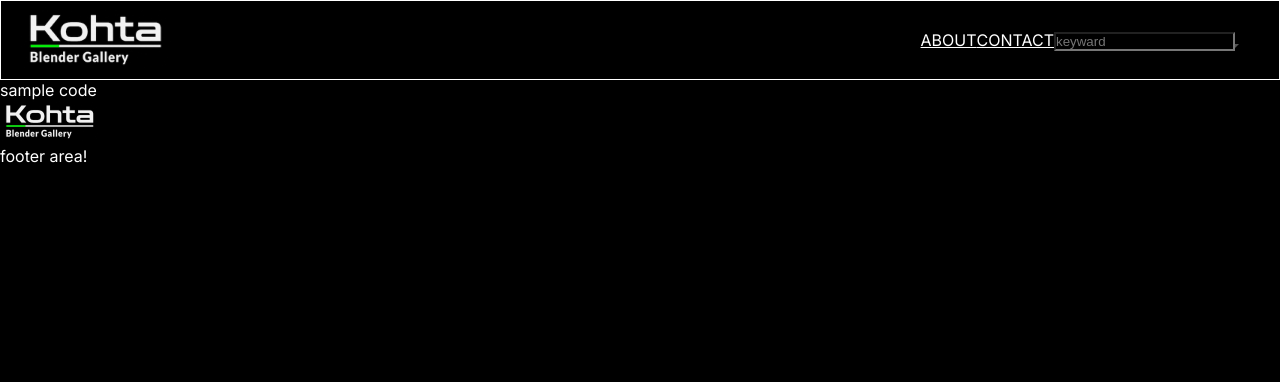
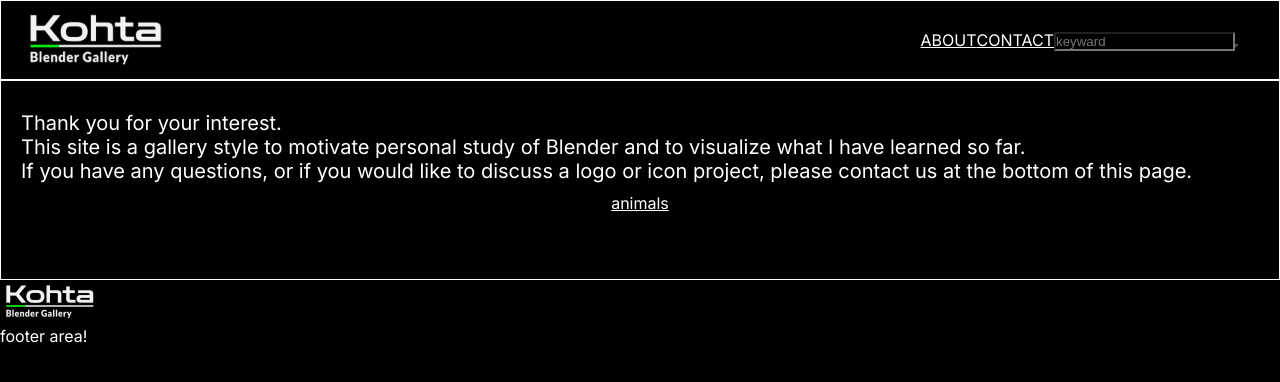
Before and after one commit to kohta9521/Blender_Gallery_Site, a Next.js app: page / in a window 1280 px wide. Shown: the top 382 px of the page. Built offline with nearby package versions, Linux system fonts and the light colour scheme.

Commit message:
add hero child components and tags detail app dir pages

```diff
--- a/src/app/page.tsx
+++ b/src/app/page.tsx
@@ -4,12 +4,15 @@ import MouseStalker from '@/hooks/MouseStalker'
 import styles from '../styles/page.module.css'
 import Header from '@/components/organisms/Header'
 import BasicPageLayout from '@/components/templates/BasicPageLayout'
+import Hero from '@/components/organisms/Hero'
 
 export default function Home() {
   return (
     <>
       <MouseStalker />
-      <BasicPageLayout>sample code</BasicPageLayout>
+      <BasicPageLayout>
+        <Hero />
+      </BasicPageLayout>
     </>
   )
 }
--- a/src/components/atoms/TagText.tsx
+++ b/src/components/atoms/TagText.tsx
@@ -0,0 +1,21 @@
+import React from 'react'
+
+// css import
+import styles from './styles/TagText.module.scss'
+
+// props type
+type Props = {
+  id: number
+  text: string
+  link: string
+}
+
+const TagText = ({ id, text, link }: Props) => {
+  return (
+    <a className={styles.tag} href={link} key={id}>
+      {text}
+    </a>
+  )
+}
+
+export default TagText
--- a/src/components/atoms/TopText.tsx
+++ b/src/components/atoms/TopText.tsx
@@ -0,0 +1,23 @@
+import React from 'react'
+
+// css import
+import styles from './styles/TopText.module.scss'
+
+// props type
+type Props = {
+  id: number
+  text: React.ReactNode
+}
+
+const TopText = ({ id, text }: Props) => {
+  return (
+    <div className={styles.textBox} key={id}>
+      {text}
+      {/* <p className={styles.text}>
+        {text}
+      </p> */}
+    </div>
+  )
+}
+
+export default TopText
--- a/src/components/atoms/styles/TopText.module.scss
+++ b/src/components/atoms/styles/TopText.module.scss
@@ -0,0 +1,14 @@
+.textBox {
+  width: 100%;
+  padding: 10px 0px;
+  box-sizing: border-box;
+}
+// textはheroで指定する
+.text {
+  font-size: 10px;
+}
+
+@media screen and (max-width: 1280px) {
+}
+@media screen and (max-width: 768px) {
+}
--- a/src/components/organisms/Hero.tsx
+++ b/src/components/organisms/Hero.tsx
@@ -0,0 +1,36 @@
+import React from 'react'
+
+// css import
+import styles from './styles/Hero.module.scss'
+
+// comopnents import
+import TopText from '../atoms/TopText'
+import TagText from '../atoms/TagText'
+
+const Hero = () => {
+  return (
+    <div className={styles.hero}>
+      <div className={styles.container}>
+        <TopText
+          id={1}
+          text={
+            <p className={styles.text}>
+              Thank you for your interest.
+              <br />
+              This site is a gallery style to motivate personal study of Blender
+              and to visualize what I have learned so far.
+              <br />
+              If you have any questions, or if you would like to discuss a logo
+              or icon project, please contact us at the bottom of this page.
+            </p>
+          }
+        />
+      </div>
+      <div className={styles.tagFlexBox}>
+        <TagText id={1} text="animals" link="/tags/animals" />
+      </div>
+    </div>
+  )
+}
+
+export default Hero
--- a/src/components/organisms/styles/Hero.module.scss
+++ b/src/components/organisms/styles/Hero.module.scss
@@ -0,0 +1,26 @@
+.hero {
+  width: 100%;
+  height: 200px;
+  padding: 20px 20px;
+  box-sizing: border-box;
+  border: 1px solid white;
+}
+.container {
+  width: 100%;
+  max-width: 1800px;
+  margin: 0 auto;
+}
+.text {
+  font-size: 20px;
+  line-height: 24px;
+}
+.tagFlexBox {
+  width: 100%;
+  display: flex;
+  justify-content: space-around;
+}
+@media screen and (max-width: 1280px) {
+}
+
+@media screen and (max-width: 768px) {
+}
```
Also changed, not shown: src/app/tags/animals/page.tsx (added, +10 -0 lines), src/app/tags/animals/styles/Animals.module.scss (added).
